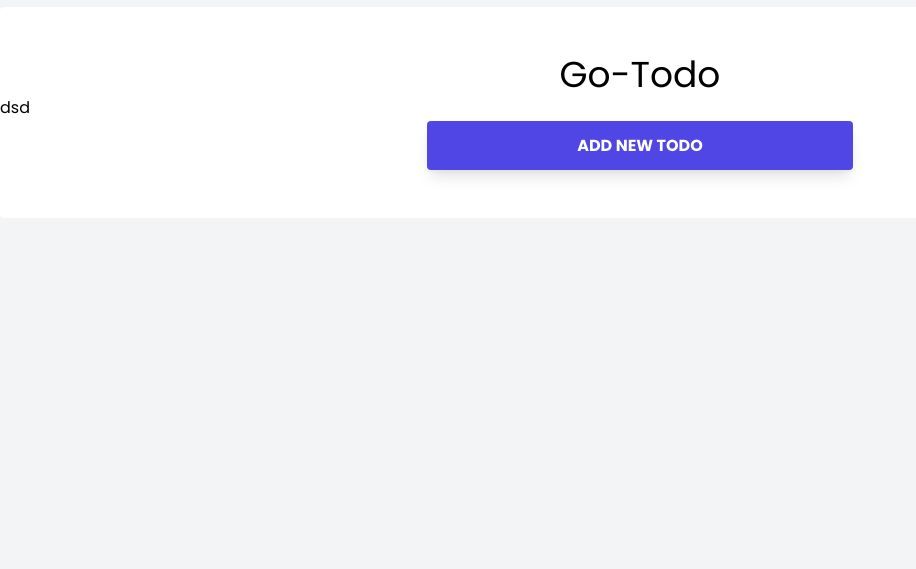
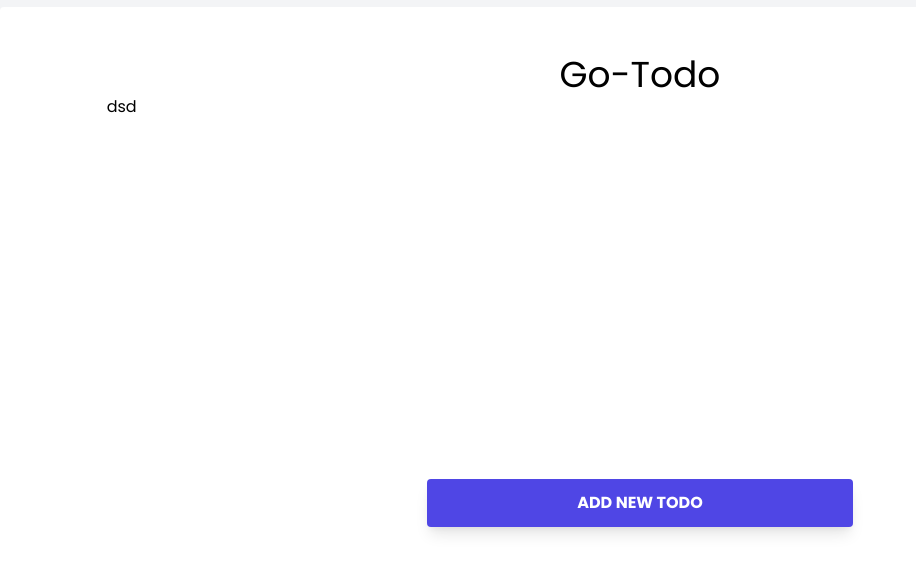
Before and after one commit to djboboch/go-todo-frontend, a Vue app: page / in a window 1280 px wide. Shown: the part 137-706 px from the top of the page, without its empty margins (0-916 px from the left). Built offline with nearby package versions, Linux system fonts and the light colour scheme.

Commit message:
Added a div for content

```diff
--- a/src/components/Board.vue
+++ b/src/components/Board.vue
@@ -1,22 +1,22 @@
 <template>
   <main
-    class="col-span-full grid grid-cols-12 row-span-1 h-3/5 w-full rounded bg-white mt-36 py-12"
+    class="col-span-full grid grid-cols-12 row-span-1 h-auto w-full rounded bg-white mt-36 py-12"
   >
     <h1 class="col-span-full text-center text-4xl">Go-Todo</h1>
-    <slot></slot>
+    <div class="col-span-10 col-start-2 row-start-2 h-96">
+      <slot></slot>
+    </div>
 
-    <Button class="col-span-4 row-start-3 col-start-5 ">
-        Add new Todo
-    </Button>
+    <Button class="col-span-4 row-start-3 col-start-5"> Add new Todo </Button>
   </main>
 </template>
 
 <script lang="ts">
 import Button from "./basic/Button.vue";
 export default {
-    components: {
-        Button
-    }
+  components: {
+    Button,
+  },
 };
 </script>
 
```
